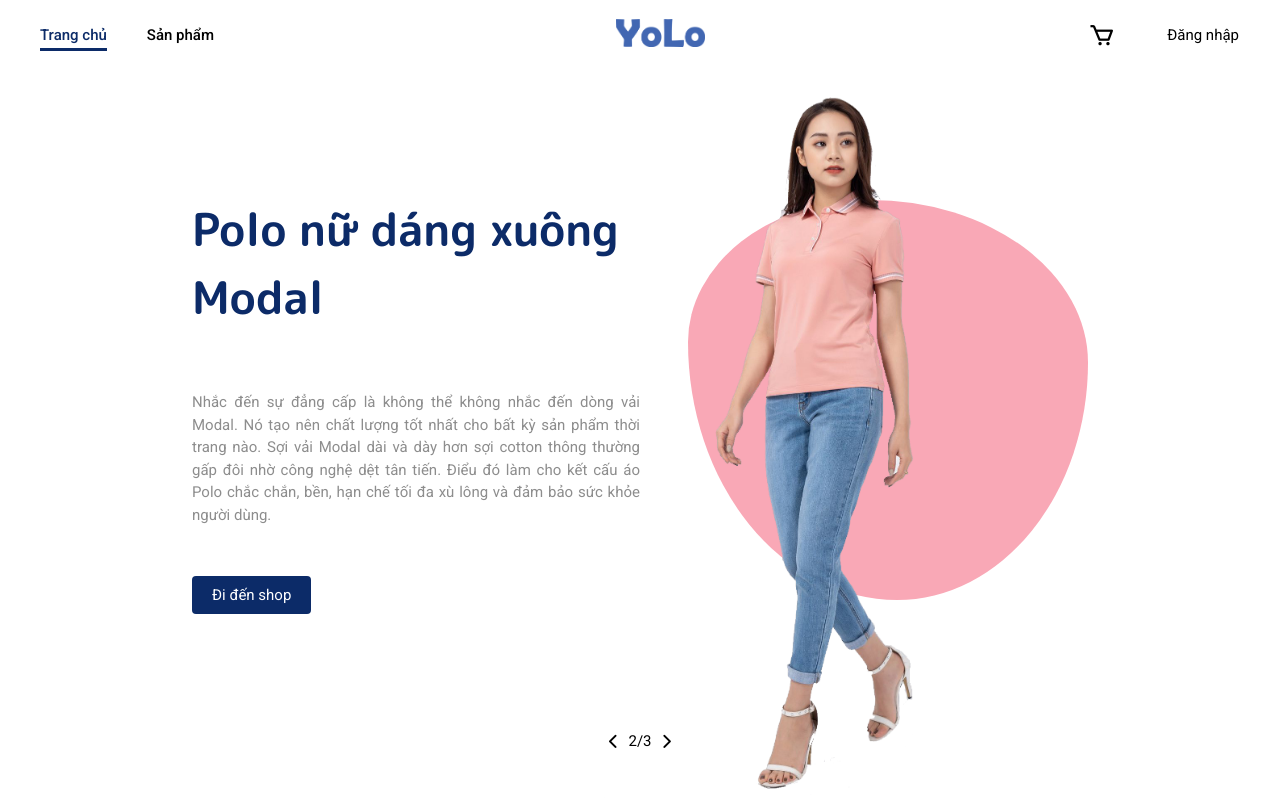
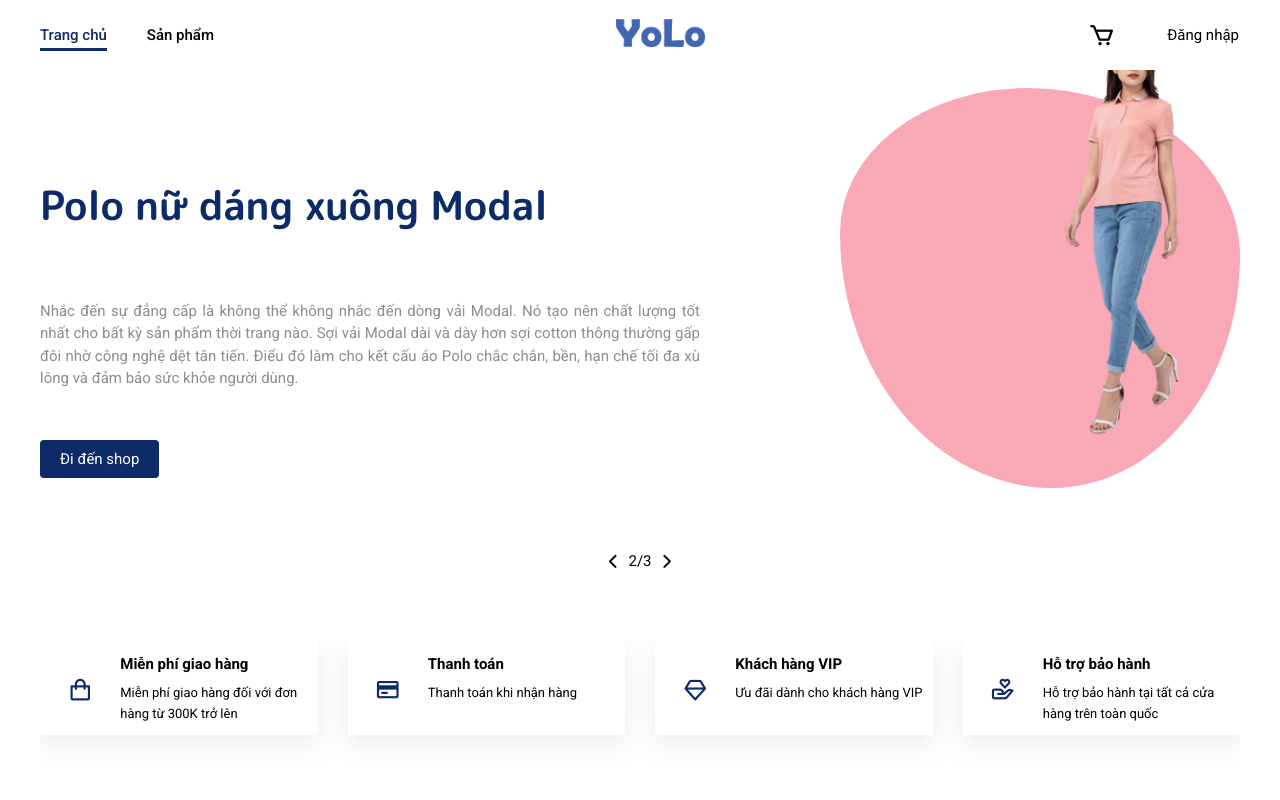
Before and after one commit to nguyenducde/shopping-authentic, a React (Create React App) app: page / in a window 1280 px wide. Shown: the top 800 px of the page. Built offline with nearby package versions, Linux system fonts and the light colour scheme.

Commit message:
Responsive - Tablet Large - Header and Slider

```diff
--- a/src/sass/_base.scss
+++ b/src/sass/_base.scss
@@ -42,7 +42,7 @@ a {
 
 @media only screen and (min-width: 1024px) and (max-width: 1299px){
     .container {
-        width: 70%
+        width: 95%
     }
 }
 
--- a/src/sass/_header.scss
+++ b/src/sass/_header.scss
@@ -166,7 +166,11 @@
 }
 
 @media only screen and (min-width: 1024px) and (max-width: 1299px){
-
+    .header {
+        &__container {
+            width: 95%;
+        }
+    }
 }
 
 @media only screen and (min-width: 768px) and (max-width: 1023px){
--- a/src/sass/_home-slider.scss
+++ b/src/sass/_home-slider.scss
@@ -109,13 +109,41 @@
 }
 
 @media only screen and (min-width: 1024px) and (max-width: 1299px){
+    .home-slider {
+        height: 80vh;
+        margin-top: 0;
+        margin-bottom: 0;
 
+        &__item {
+            &__img {
+                .shape {
+                    top: 45%;
+                }
+                img {
+                    height: 65%;
+                    bottom: 200px;
+                    right: -40px;
+                }
+            }
+
+            &__info {
+                width: 55%;
+                &__title {
+                    font-size: 4rem;
+                }
+            }
+        }
+
+        &__control {
+            bottom: 7rem;
+        }
+    }
 }
 
 @media only screen and (min-width: 768px) and (max-width: 1023px){
     .home-slider {
         height: 80vh;
-        margin-top: 7rem;
+        margin-top: $header-tablet-height;
         margin-bottom: 0;
 
         &__item {
```
